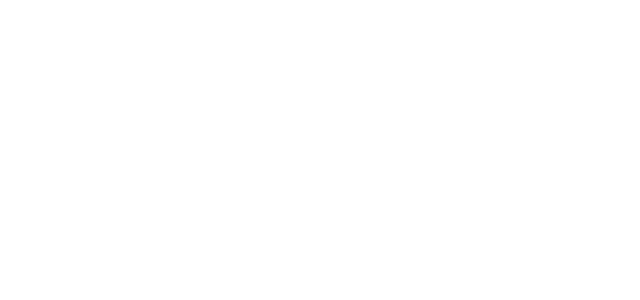
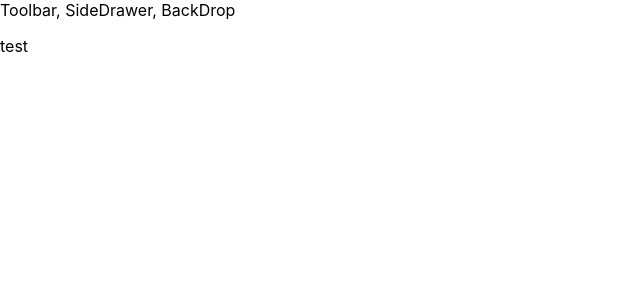
Before and after one commit to oplichta/burger-builder, a React (Create React App) app: page / in a window 1280 px wide. Shown: the top 300 px of the page, without its empty margins (0-640 px from the left). Built offline with nearby package versions, Linux system fonts and the light colour scheme.

Commit message:
Added Aud and Layout component

```diff
--- a/src/App.js
+++ b/src/App.js
@@ -1,7 +1,14 @@
 import React from 'react';
+import Layout from './components/Layout/Layout';
 
 function App() {
-  return <div></div>;
+  return (
+    <div>
+      <Layout>
+        <p>test</p>
+      </Layout>
+    </div>
+  );
 }
 
 export default App;
--- /dev/null
+++ b/src/components/Layout/Layout.js
@@ -0,0 +1,11 @@
+import React from 'react';
+import Aud from '../../hoc/Aud';
+
+const Layout = (props) => (
+  <Aud>
+    <div> Toolbar, SideDrawer, BackDrop</div>
+    <main>{props.children}</main>
+  </Aud>
+);
+
+export default Layout;
--- /dev/null
+++ b/src/hoc/Aud.js
@@ -0,0 +1,2 @@
+const Aud = (props) => props.children;
+export default Aud;
--- a/src/index.css
+++ b/src/index.css
@@ -1,7 +1,6 @@
 body {
   margin: 0;
-  font-family: -apple-system, BlinkMacSystemFont, 'Segoe UI', 'Roboto', 'Oxygen', 'Ubuntu', 'Cantarell', 'Fira Sans', 'Droid Sans',
-    'Helvetica Neue', 'Open Sans', sans-serif;
+  font-family: -apple-system, BlinkMacSystemFont, 'Open Sans', sans-serif;
   -webkit-font-smoothing: antialiased;
   -moz-osx-font-smoothing: grayscale;
 }
```
